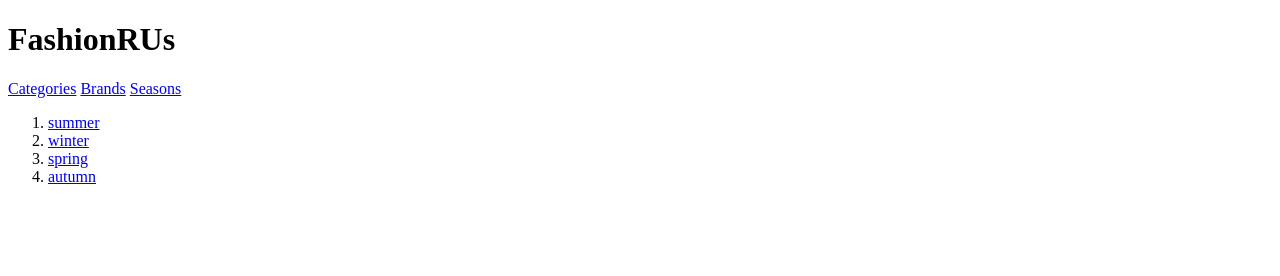
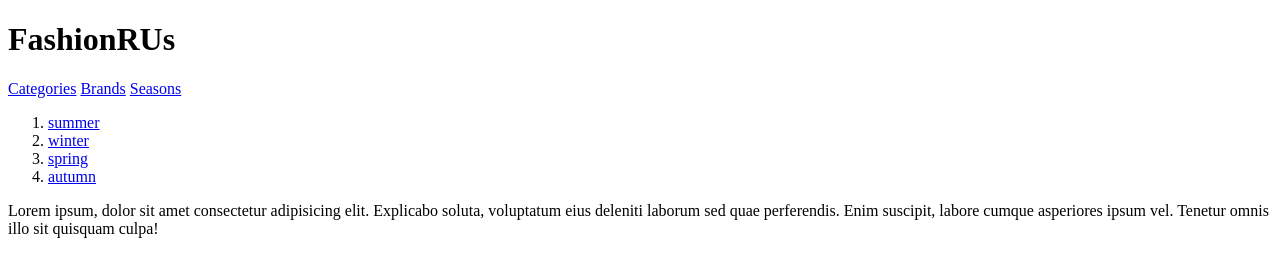
Before and after one commit to fahm0049/Static-Product-Assignment, a plain HTML site: page index.html in a window 1280 px wide. Drawn offline with Linux system fonts and the light colour scheme.

Commit message:
add lorem again

```diff
--- a/index.html
+++ b/index.html
@@ -24,6 +24,7 @@
            <li><a href="autumn">autumn</a></li>
        </ol>
    </section>
+   <p>Lorem ipsum, dolor sit amet consectetur adipisicing elit. Explicabo soluta, voluptatum eius deleniti laborum sed quae perferendis. Enim suscipit, labore cumque asperiores ipsum vel. Tenetur omnis illo sit quisquam culpa!</p>
 
 </main>
 
```
